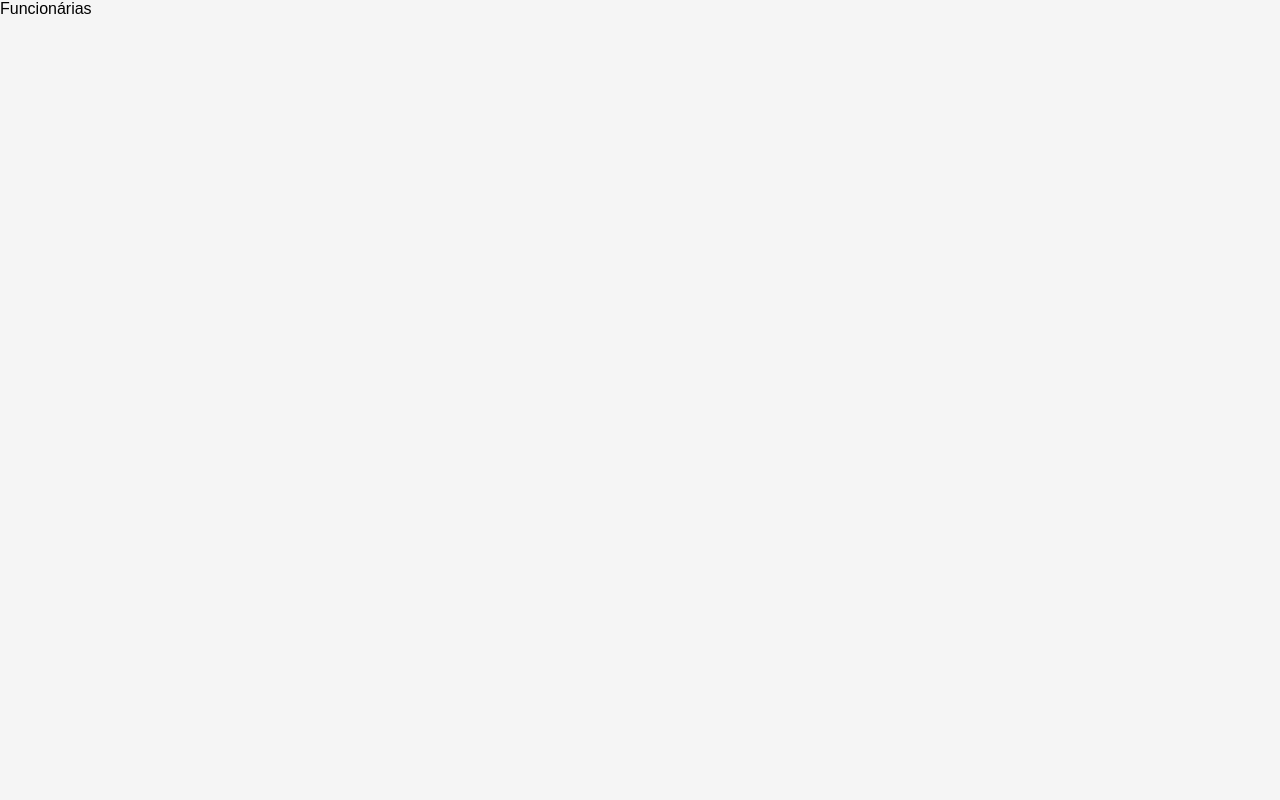
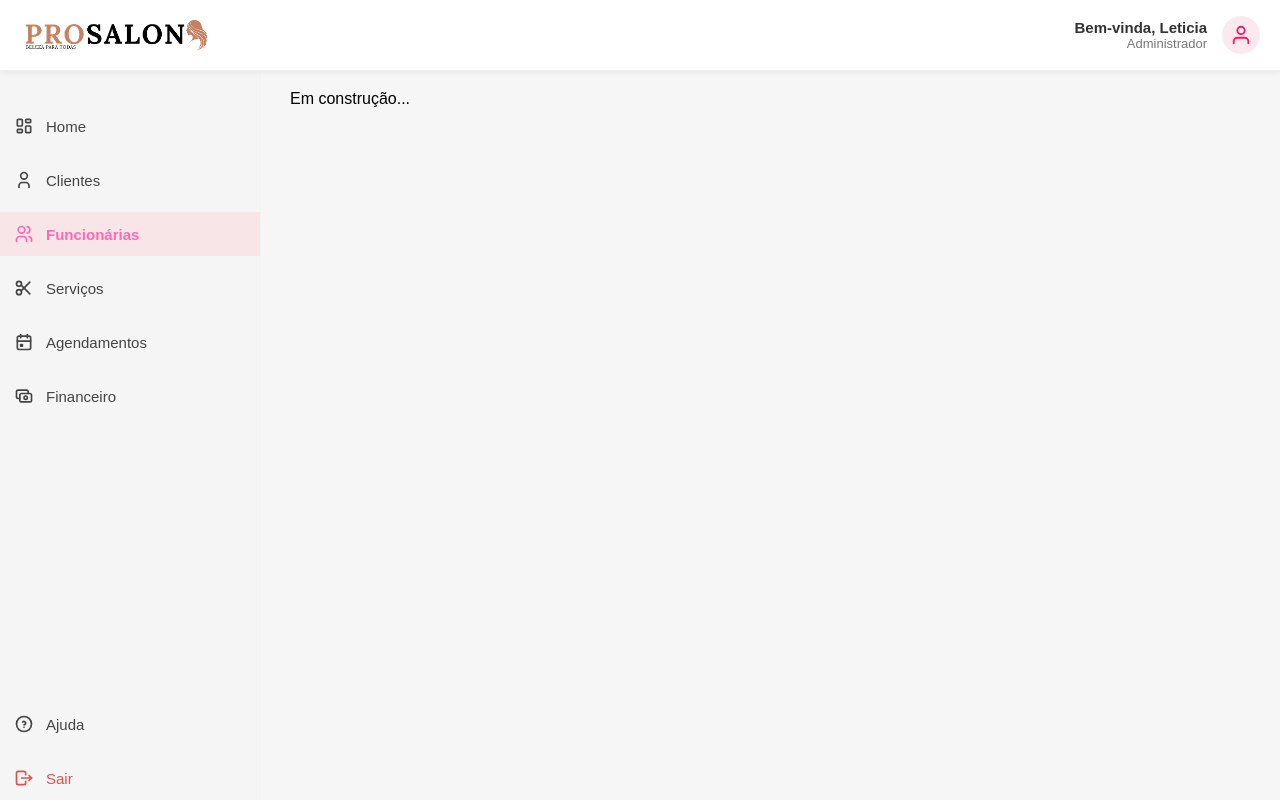
Before and after one commit to The-developeers/PRO-Salon, a React (Vite) app in the folder frontend/: page /funcionarias in a window 1280 px wide. Built offline with nearby package versions, Linux system fonts and the light colour scheme; sample sign-in values are in the browser's storage.

Commit message:
ajuste de layout e privatização de rotas

```diff
--- a/frontend/src/App.tsx
+++ b/frontend/src/App.tsx
@@ -5,8 +5,10 @@ import Usuario from "./page/Usuario";
 import Agenda from "./page/Agenda";
 import Clientes from './page/Clientes'
 import Financeiro from "./page/Financeiro";
+import Funcionario from "./page/Funcionarios";
 import { AuthProvider } from "./context/AuthContext";
 import { PrivateRoute } from "./routes/PrivateRoute";
+import Servicos from "./page/Servicos";
 
 function App() {
   return (
@@ -44,8 +46,10 @@ function App() {
           <Route path="/clientes" element={<PrivateRoute>
             <Clientes/>
           </PrivateRoute>} />
-          <Route path="/funcionarias" element={<div>Funcionárias</div>} />
-          <Route path="/servicos" element={<div>Serviços</div>} />
+          <Route path="/funcionarias" element={<PrivateRoute>
+            <Funcionario/>
+          </PrivateRoute>} />
+          <Route path="/servicos" element={<PrivateRoute><Servicos/></PrivateRoute>} />
           <Route path="/agendamentos" element={<div><Agenda/></div>}/>
           <Route path="/financeiro" element={<PrivateRoute>
             <Financeiro/>
--- a/frontend/src/page/Funcionarios.tsx
+++ b/frontend/src/page/Funcionarios.tsx
@@ -0,0 +1,9 @@
+import Layout from "../components/Layout";
+
+export default function Funcionario() {
+	return (
+		<Layout>
+			Em construção...
+		</Layout>
+	)
+}
--- a/frontend/src/page/Servicos.tsx
+++ b/frontend/src/page/Servicos.tsx
@@ -0,0 +1,9 @@
+import Layout from "../components/Layout";
+
+export default function Servicos() {
+	return (
+		<Layout>
+			Em construção...
+		</Layout>
+	)
+}
```
